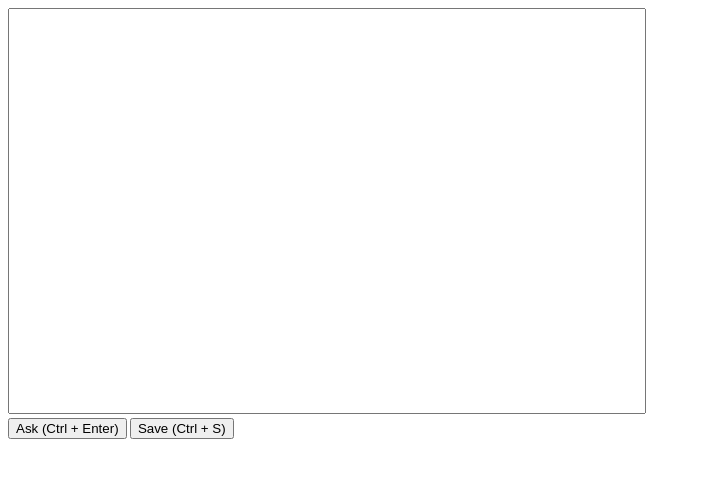
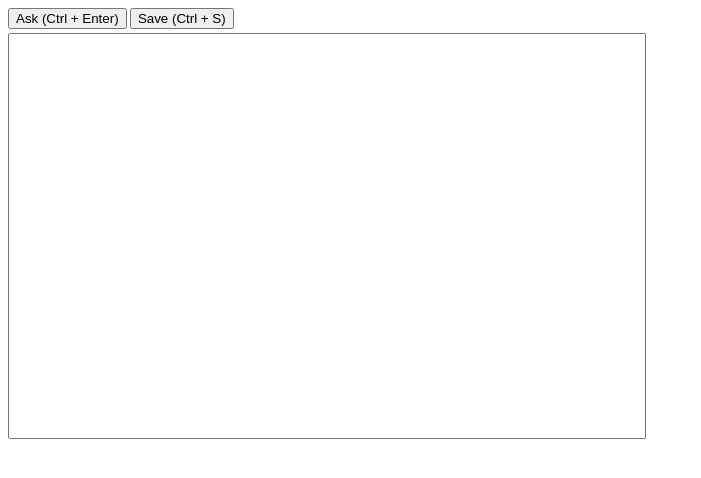
Before and after one commit to marvinisaac/solo-rpg, a Vue app: page / in a window 1280 px wide. Shown: the top 478 px of the page, without its empty margins (0-701 px from the left). Built offline with nearby package versions, Linux system fonts and the light colour scheme.

Commit message:
💄 Add simple effect when asking and saving

```diff
--- a/src/app/App.vue
+++ b/src/app/App.vue
@@ -1,14 +1,24 @@
 <template>
+    <div class="button-container">
+        <button @click="ask()">
+            <span v-if="state.isAsking">
+                Asking...
+            </span>
+            <span v-else>
+                Ask (Ctrl + Enter)
+            </span>
+        </button>
+        <button @click="save()">
+            <span v-if="state.isSaving">
+                Saving...
+            </span>
+            <span v-else>
+                Save (Ctrl + S)
+            </span>
+        </button>
+    </div>
     <div>
         <textarea id="textarea" v-model="text"></textarea>
-    </div>
-    <div>
-        <button @click="ask()">
-            Ask (Ctrl + Enter)
-        </button>
-        <button @click="save()">
-            Save (Ctrl + S)
-        </button>
     </div>
 </template>
 
@@ -18,6 +28,10 @@ import hotkeys from 'hotkeys-js'
 
 export default {
     data: () => ({
+        state: {
+            isAsking: false,
+            isSaving: false
+        },
         text: ''
     }),
     created () {
@@ -36,6 +50,8 @@ export default {
     },
     methods: {
         ask() {
+            this.state.isAsking = true
+            setTimeout(() => {
                 const result = mythic.ask()
                 this.text += '\r\n\r\n'
                 this.text += `> ${result.result}\r\n`
@@ -48,10 +64,16 @@ export default {
                 }
 
                 this.text += '\r\n'
+                this.state.isAsking = false
                 this.save()
+            }, 500);
         },
-        save () {
+        save() {
+            this.state.isSaving = true
+            setTimeout(() => {
                 localStorage.setItem('text', this.text)
+                this.state.isSaving = false
+            }, 500);
         }
     }
 }
@@ -64,7 +86,11 @@ textarea {
     resize: none;
     width: 50%;
 }
+.button-container {
+    margin-bottom: 0.25em;
+
     button {
         margin-right: 0.25em;
     }
+}
 </style>
```
Lines whose indentation alone changed are shown as unchanged.
